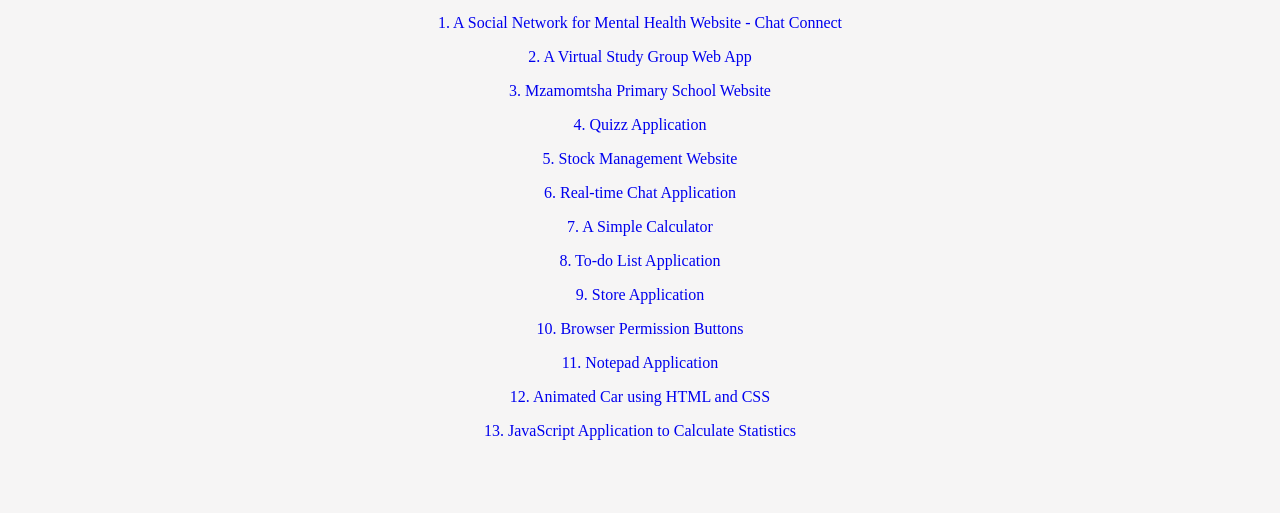
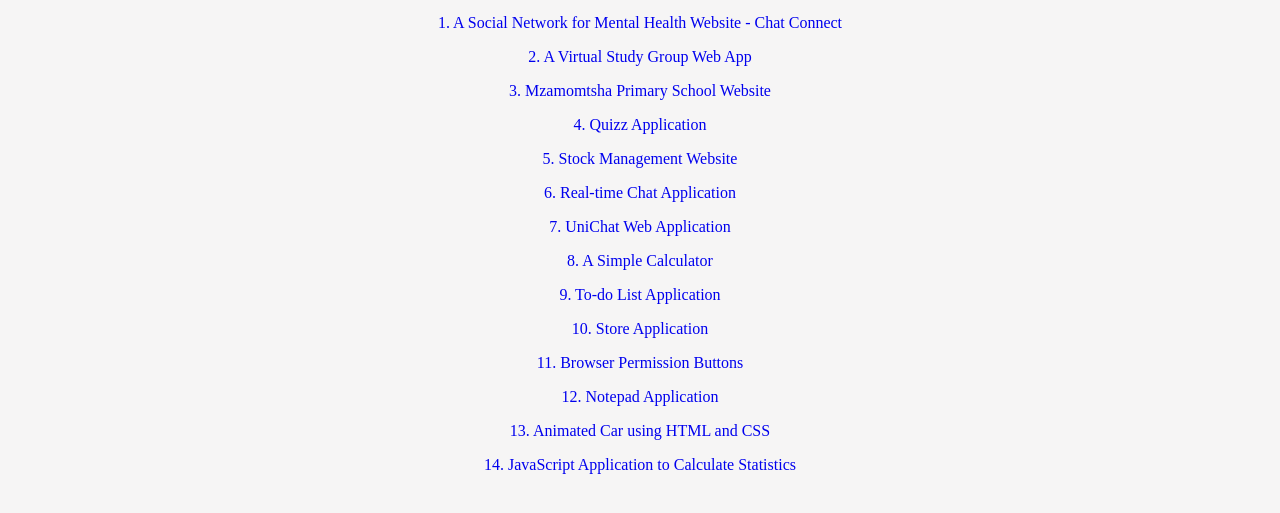
Before and after one commit to Mahlathi-JS/portfolio-website, a plain HTML site: page projects.html in a window 1280 px wide. Shown: the part 171-684 px from the top of the page. Drawn offline with Linux system fonts and the light colour scheme.

Commit message:
Update projects.html

```diff
--- a/projects.html
+++ b/projects.html
@@ -27,13 +27,14 @@
     <p><li><a href="https://mahlathi-js.github.io/quizzapplication/">4. Quizz Application</a></li></p>
     <p><li><a href="https://mahlathi-js.github.io/stock-management-website/">5. Stock Management Website</a></li></p>
     <p><li><a href="https://yamkelas-realtime-chat-app98.herokuapp.com/">6. Real-time Chat Application</a></li></p>
-    <p><li><a href="https://mahlathi-js.github.io/simplecalculator/">7. A Simple Calculator</a></li></p>
-    <p><li><a href="https://todo-list-app01.herokuapp.com/">8. To-do List Application</a></li></p>
-    <p><li><a href="https://angular-46pubs-ny75yg.stackblitz.io/">9. Store Application</a></li></p>
-    <p><li><a href="https://mahlathi-js.github.io/browser-permission-buttons/">10. Browser Permission Buttons</a></li></p>
-    <p><li><a href="https://mahlathi-js.github.io/notepad/">11. Notepad Application</a></li></p>
-    <p><li><a href="https://mahlathi-js.github.io/animated-car/">12. Animated Car using HTML and CSS</a></li></p>
-    <p><li><a href="https://mahlathi-js.github.io/javascipt-statistics-program/">13. JavaScript Application to Calculate Statistics</a></li></p>
+    <p><li><a href="https://mahlathi-js.github.io/unichat-web-app/">7. UniChat Web Application</a></li></p>
+    <p><li><a href="https://mahlathi-js.github.io/simplecalculator/">8. A Simple Calculator</a></li></p>
+    <p><li><a href="https://todo-list-app01.herokuapp.com/">9. To-do List Application</a></li></p>
+    <p><li><a href="https://angular-46pubs-ny75yg.stackblitz.io/">10. Store Application</a></li></p>
+    <p><li><a href="https://mahlathi-js.github.io/browser-permission-buttons/">11. Browser Permission Buttons</a></li></p>
+    <p><li><a href="https://mahlathi-js.github.io/notepad/">12. Notepad Application</a></li></p>
+    <p><li><a href="https://mahlathi-js.github.io/animated-car/">13. Animated Car using HTML and CSS</a></li></p>
+    <p><li><a href="https://mahlathi-js.github.io/javascipt-statistics-program/">14. JavaScript Application to Calculate Statistics</a></li></p>
 
 </body>
 </html>
```
